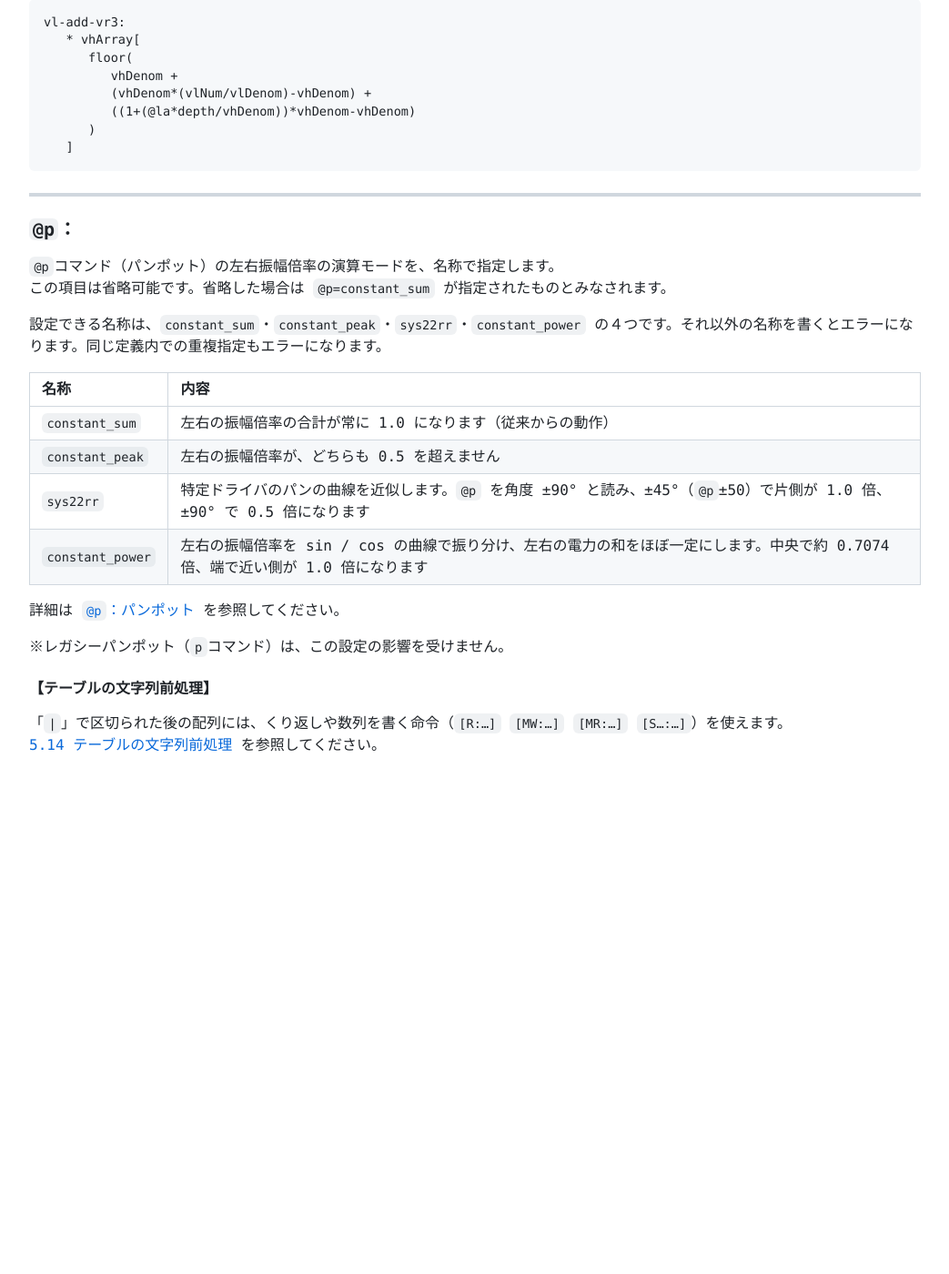
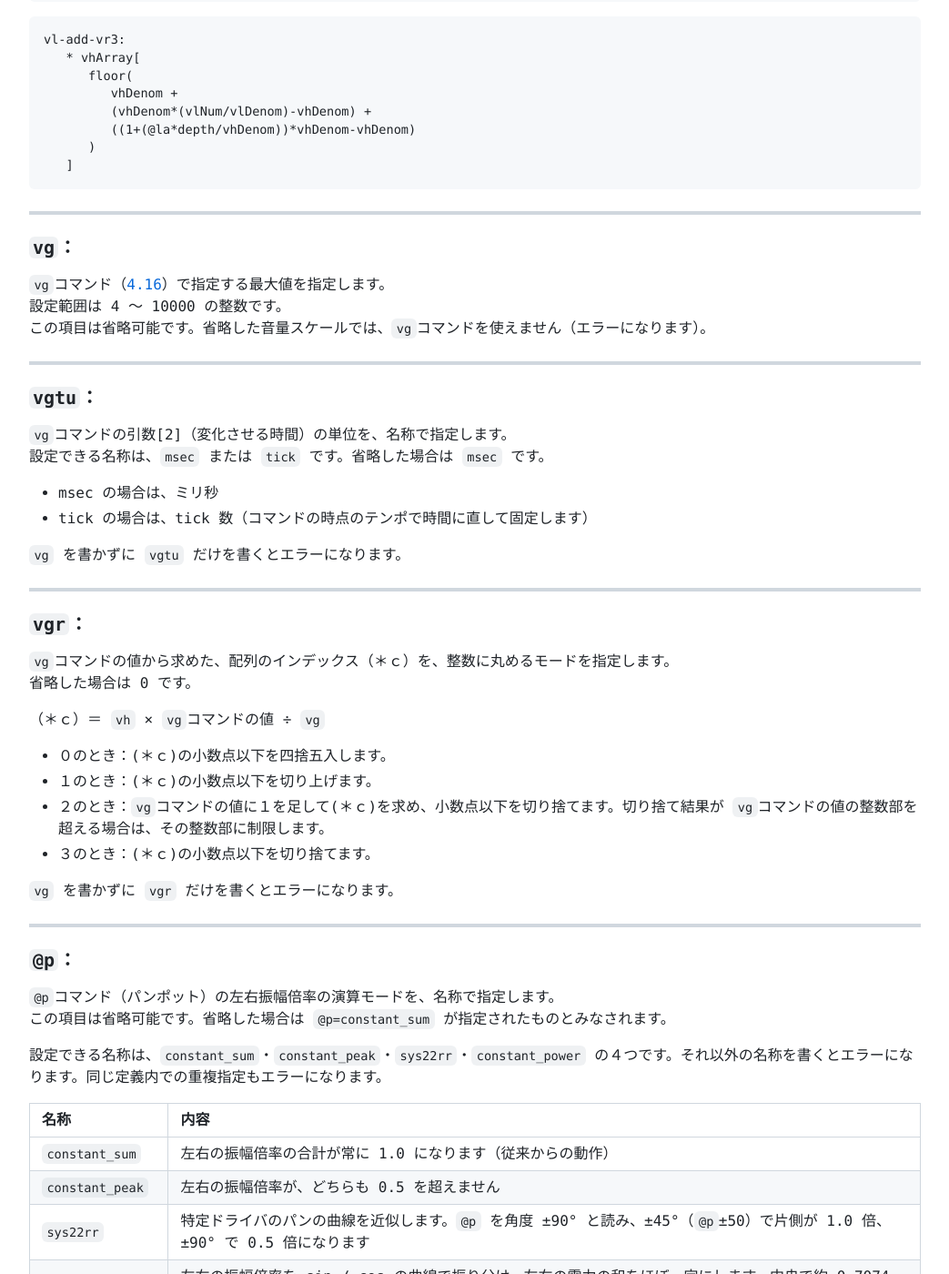
Before and after one commit to lineardrive/V3MMLmanual, a Jekyll site: the page built from docs/ch04/4_8_1.md, in a window 1280 px wide and 1400 px high, scrolled down 5258 px. Shown: the whole window at 91% size, without its empty margins (8-1051 px from the left). Built offline with Jekyll 4.4.1, drawn with Linux system fonts in a browser that asks for light colours; our own code applies the rules of GitHub Pages for plain Markdown files; before the commit the page ends 6125 px from its top, so only the background shows below that; some of the changed text lies outside the part shown.

Commit message:
docs: 4.16 vg を足し、4.8.1〜4.8.3・9.3・1.5.1 に vg を書き足す（依頼V42）
docs: 4.16 vg を足し、4.8.1〜4.8.3・9.3・1.5.1 に vg を書き足す（依頼V42）

Co-Authored-By: Claude Opus 5.5 <noreply@anthropic.com>

```diff
--- a/docs/ch04/4_8_1.md
+++ b/docs/ch04/4_8_1.md
@@ -36,6 +36,7 @@ vs2 v15 c(c(c(c(c(c(c(c(c(c(c(c(c(c(c(c;
 #MB:VOLUME_SCALE vs=定義番号 {
    type=table, vh=[], v=[], @ea=[], vr=[], vl=[], @la=[], vlr=[],
    @p=[],         （省略可能）
+   vg=[], vgtu=[], vgr=[],   （省略可能）
 |
    V0_MAGNI,      //V0_MAGNIからVMAX_MAGNIまでの
    V1_MAGNI,      //音量倍率の配列個数は、
@@ -270,6 +271,42 @@ vl-add-vr3:
 
 ---
 
+### `vg`：
+
+`vg`コマンド（[4.16](4_16.md)）で指定する最大値を指定します。
+設定範囲は 4 〜 10000 の整数です。
+この項目は省略可能です。省略した音量スケールでは、`vg`コマンドを使えません（エラーになります）。
+
+---
+
+### `vgtu`：
+
+`vg`コマンドの引数[2]（変化させる時間）の単位を、名称で指定します。
+設定できる名称は、`msec` または `tick` です。省略した場合は `msec` です。
+
+- msec の場合は、ミリ秒
+- tick の場合は、tick 数（コマンドの時点のテンポで時間に直して固定します）
+
+`vg` を書かずに `vgtu` だけを書くとエラーになります。
+
+---
+
+### `vgr`：
+
+`vg`コマンドの値から求めた、配列のインデックス（＊ｃ）を、整数に丸めるモードを指定します。
+省略した場合は 0 です。
+
+（＊ｃ）＝ `vh` × `vg`コマンドの値 ÷ `vg`
+
+- ０のとき：(＊ｃ)の小数点以下を四捨五入します。
+- １のとき：(＊ｃ)の小数点以下を切り上げます。
+- ２のとき：`vg`コマンドの値に１を足して(＊ｃ)を求め、小数点以下を切り捨てます。切り捨て結果が `vg`コマンドの値の整数部を超える場合は、その整数部に制限します。
+- ３のとき：(＊ｃ)の小数点以下を切り捨てます。
+
+`vg` を書かずに `vgr` だけを書くとエラーになります。
+
+---
+
 ### `@p`：
 
 `@p`コマンド（パンポット）の左右振幅倍率の演算モードを、名称で指定します。
```
Also changed, not shown: docs/ch01/1_5_1.md (+1 -0 lines), docs/ch04/4_16.md (added, +111 -0 lines), docs/ch04/4_8_2.md (+21 -0 lines), docs/ch04/4_8_3.md (+33 -0 lines), docs/ch09/9_3.md (+1 -0 lines), docs/index.md (+1 -0 lines).
